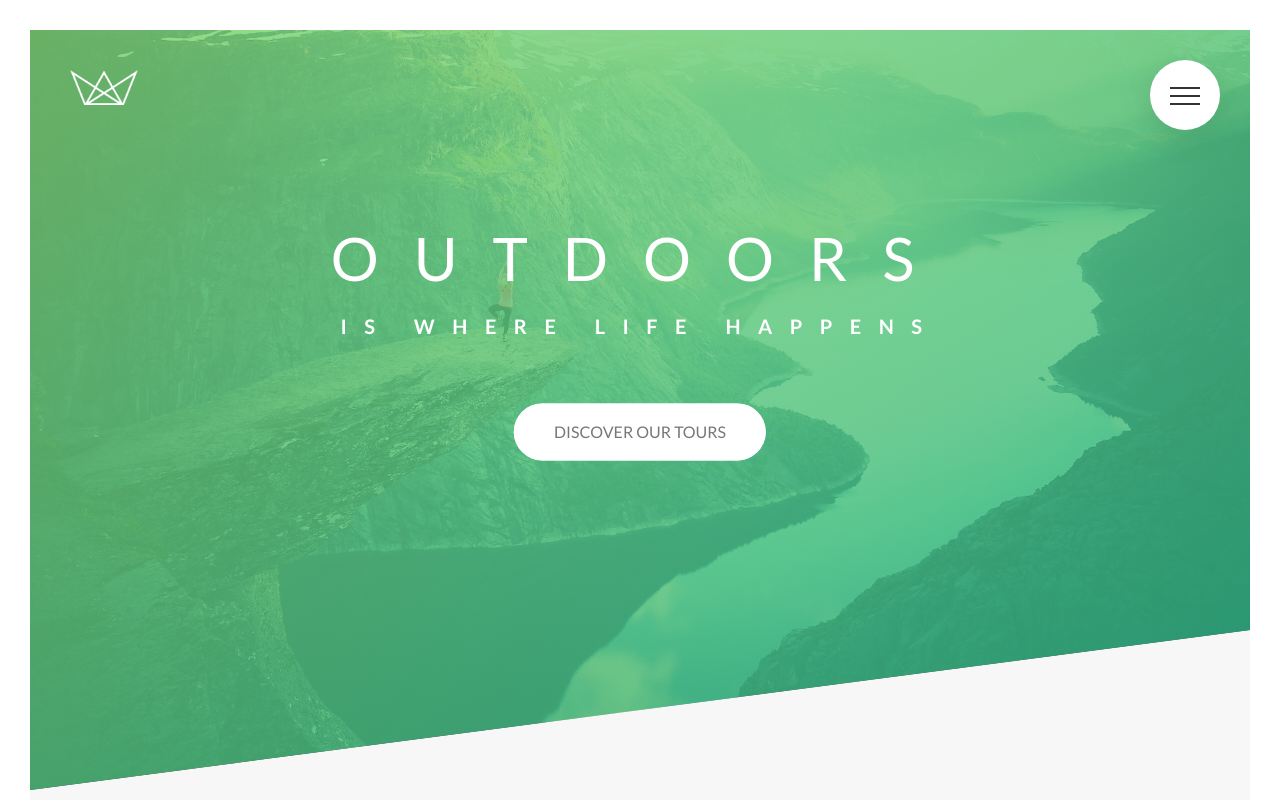
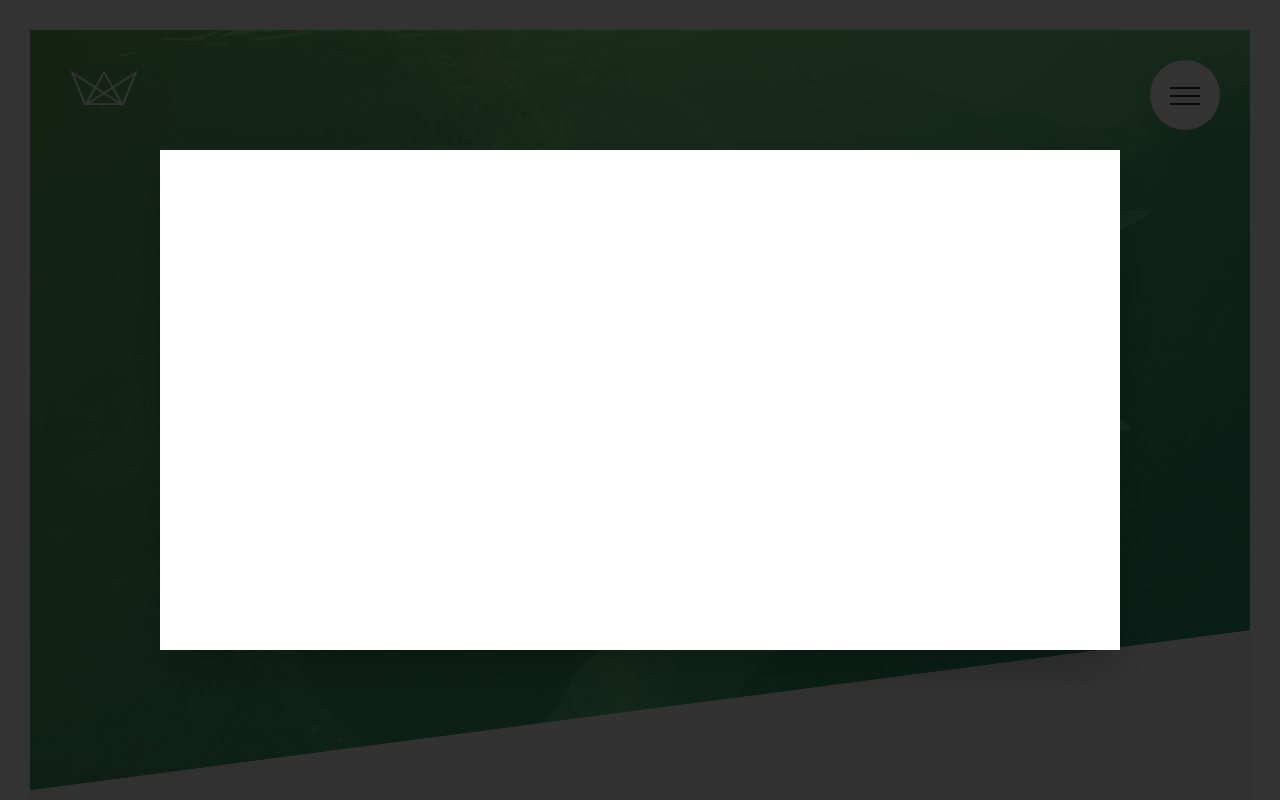
Before and after one commit to kevinlens/NaTours, a website: page index.html in a window 1280 px wide. Shown: the top 800 px of the page. Drawn offline with Linux system fonts and the light colour scheme.

Commit message:
Building Pure Css Popup

```diff
--- a/index.html
+++ b/index.html
@@ -491,6 +491,11 @@
         </footer>
 
 
+        <div class="popup">
+            <div class="popup__content">
+
+            </div>
+        </div>
 
 
 <!-- IMPORTANT NOTE: YOU NEVER WANT TO TOUCH THESE ROWS/COLUMNS BY ADDING PADDINGS OR MARGINS OR ANYTHING, INSTEAD YOU CREATE A SEPERATE CONTAINER-->
--- a/sass/abstracts/_mixins.scss
+++ b/sass/abstracts/_mixins.scss
@@ -1,10 +1,19 @@
 @mixin clearfix {
   //pseudo element
-  &::after{
-      content:"";
-      //standard version for the clearfix
-      display: table;
-      //clear for both float:left and float:right;
-      clear: both;
+  &::after {
+    content: '';
+    //standard version for the clearfix
+    display: table;
+    //clear for both float:left and float:right;
+    clear: both;
   }
 }
+
+@mixin absCenter {
+  position: absolute;
+  top: 50%;
+  left: 50%;
+  /* this makes it so that the element is actually shifted 50% to the top and left(meaning the center of the element is actually the center) */
+  /* if you didn't do this, by default the left side of this element would be considered to be the center */
+  transform: translate(-50%, -50%);
+}
--- a/sass/components/_form.scss
+++ b/sass/components/_form.scss
@@ -1,4 +1,5 @@
 .form {
+
   &__group:not(:last-child) {
     margin-bottom: 2rem;
   }
--- /dev/null
+++ b/sass/components/_popup.scss
@@ -0,0 +1,18 @@
+.popup {
+  height: 100vh;
+  width: 100%;
+  top: 0;
+  left: 0;
+  position: fixed;
+  background-color: rgba($color-black, 0.8);
+  z-index: 9999;
+
+  &__content {
+    @include absCenter;
+
+    height: 50rem;
+    width: 75%;
+    background-color: $color-white;
+    box-shadow: 0 2rem 4rem rgba($color-black, 0.2);
+  }
+}
--- a/sass/main.scss
+++ b/sass/main.scss
@@ -15,6 +15,7 @@
 @import "components/story";
 @import "components/bg-video";
 @import "components/form";
+@import "components/popup";
 
 
 
```
Also changed, not shown: css/style.css.
